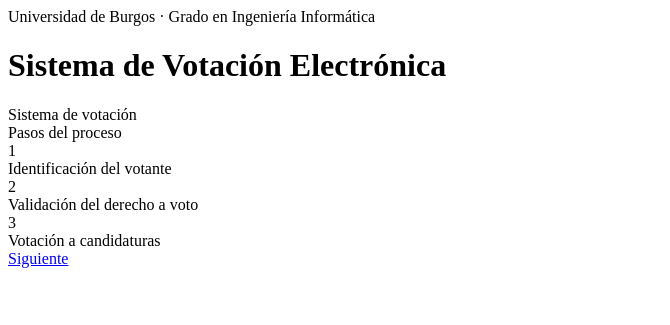
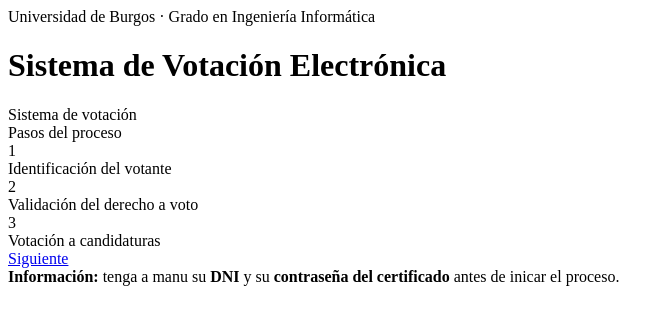
Before and after one commit to gadea4/TFG_GII_SistemaVotacionEnLinea, a Python web app: template templates/pasos.html in a window 1280 px wide. Shown: the top 325 px of the page, without its empty margins (0-670 px from the left). Run offline with Jinja, Linux system fonts and the light colour scheme; the template is opened without the code that fills it, so the values that code supplies are empty.

Commit message:
Update pasos.html

```diff
--- a/templates/pasos.html
+++ b/templates/pasos.html
@@ -7,7 +7,13 @@
 <body>
 
   <div class="hdr-top">
+    <div class="hdr-top-izq">
       <div class="hdr-top-txt">Universidad de Burgos · Grado en Ingeniería Informática</div>
+    </div>
+    <div class="hdr-top-der">
+      <div class="hdr-hora" id="hora"> </div>
+       <div class="hdr-dia" id="dia"> </div>
+    </div>
   </div>
 
   <div class="hdr-titulo">
@@ -22,24 +28,38 @@
 
     <div class="panel">
       <div class="panel-titulo">Pasos del proceso</div>
-
       <div class="panel-body">
 
         <div class="pasos-lista">
 
           <div class="paso-item">
+            <div class ="pasos-num-wrap">
                <div class="paso-num">1</div>
+               <div class="paso-conector"></div>
+            </div>
+            <div class="pasos-txt">
                <div class="paso-titulo">Identificación del votante</div>
+            </div>
           </div>
 
           <div class="paso-item">
+             <div class ="pasos-num-wrap">
                <div class="paso-num">2</div>
+               <div class="paso-conector"></div>
+              </div>
+            <div class="pasos-txt">
                <div class="paso-titulo">Validación del derecho a voto</div>
+            </div>
           </div>
 
           <div class="paso-item">
+            <div class ="pasos-num-wrap">
                <div class="paso-num">3</div>
+               <div class="paso-conector"></div>
+            </div>
+            <div class ="pasos-txt">
                <div class="paso-titulo">Votación a candidaturas</div>
+            </div>
           </div>
 
         </div>
@@ -49,5 +69,9 @@
         </div>
         </div>
         </div>
+        <div class = "aviso-info">
+          <strong> Información:</strong> tenga a manu su <strong>DNI</strong> y su <strong> contraseña del certificado</strong> antes de inicar el proceso.
+        </div>
+        </div>
     </body>
    </html>
```
Lines whose indentation alone changed are shown as unchanged.
